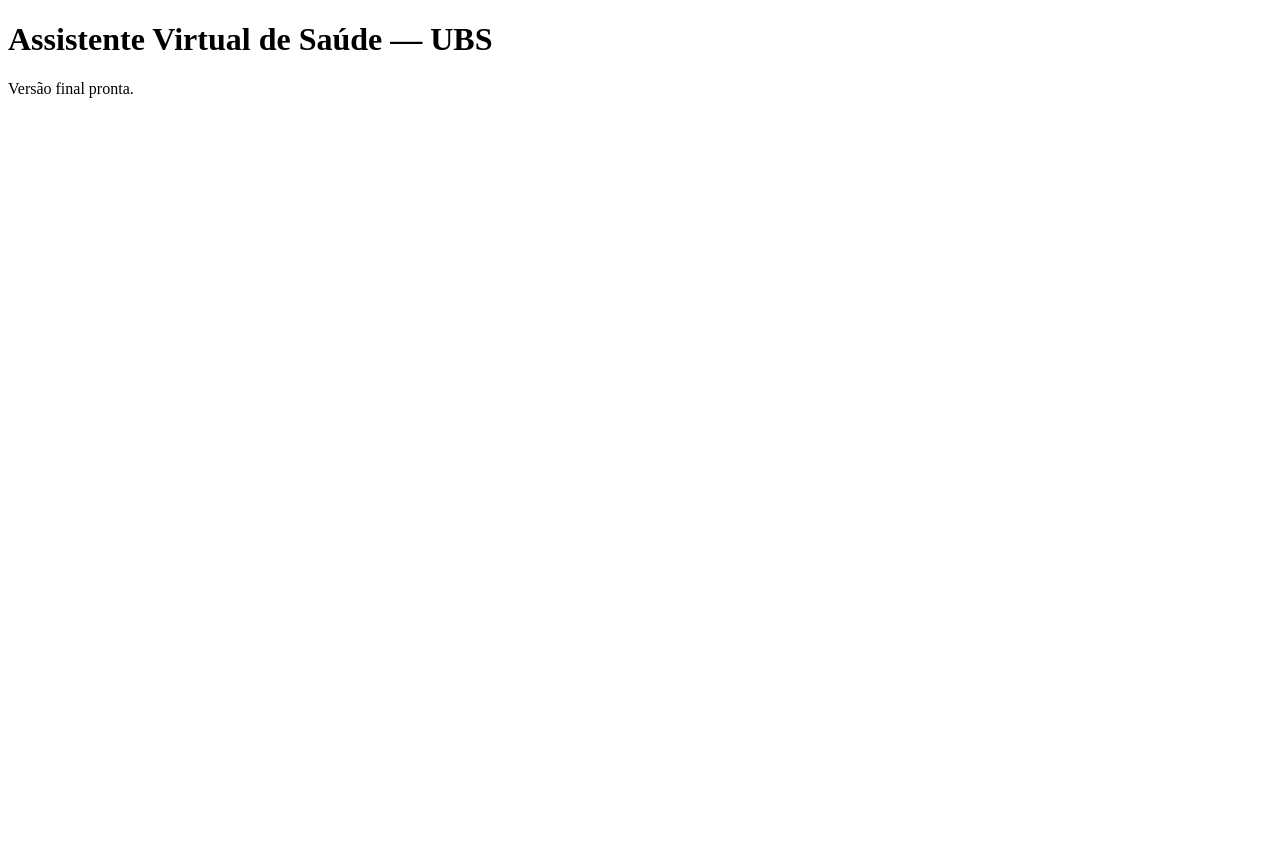
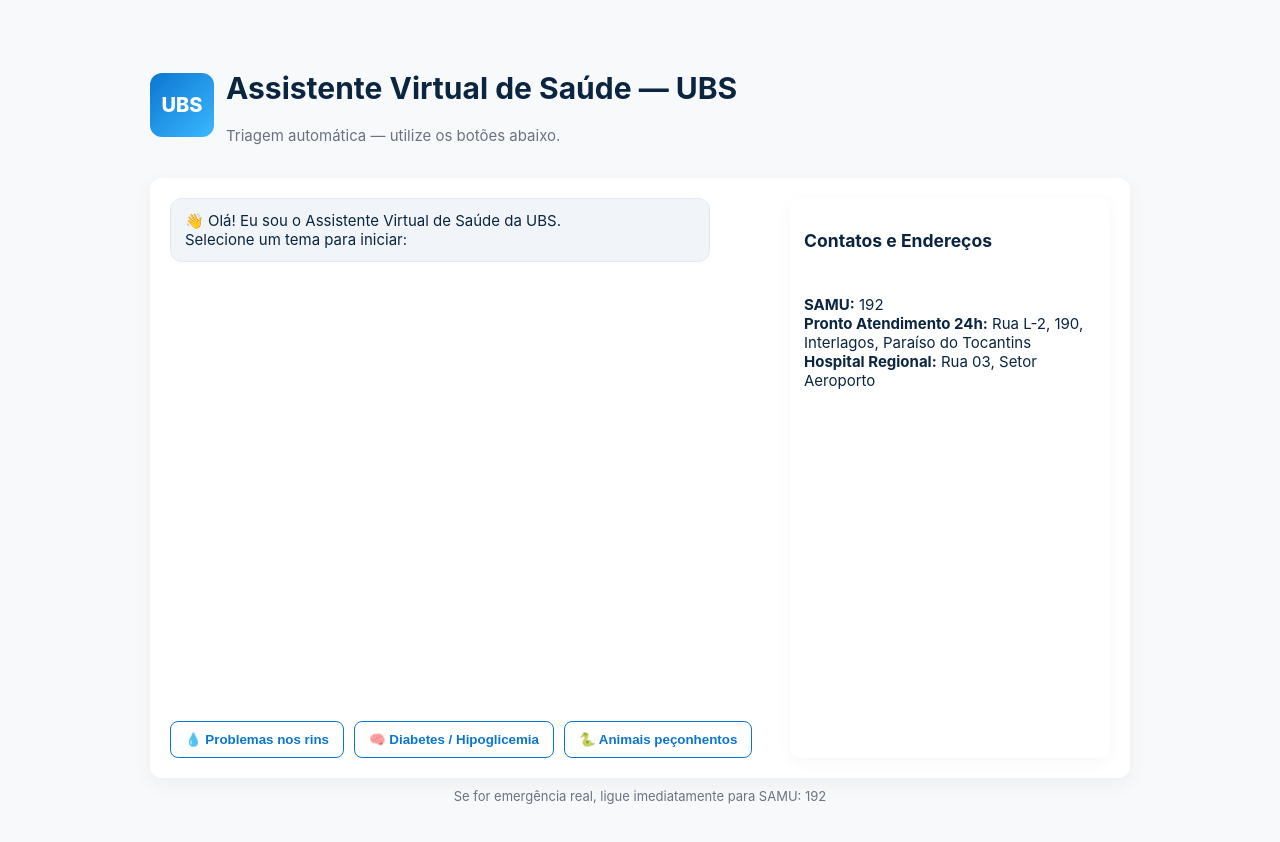
Before and after one commit to edowardaIT/site-saude, a plain HTML site: page index.html in a window 1280 px wide. Before the commit the page ends 800 px from the top, so only its background shows below. Drawn offline with Linux system fonts and the light colour scheme.

Commit message:
Add files via upload

```diff
--- a/index.html
+++ b/index.html
@@ -1 +1,89 @@
-<!doctype html><html><body><h1>Assistente Virtual de Saúde — UBS</h1><p>Versão final pronta.</p></body></html>
+<!doctype html>
+<html lang="pt-BR">
+<head>
+<meta charset="utf-8">
+<meta name="viewport" content="width=device-width,initial-scale=1">
+<title>Assistente Virtual de Saúde — UBS</title>
+<link rel="icon" href="data:,">
+<style>
+:root{
+  --bg:#f8f9fa;
+  --card:#ffffff;
+  --accent:#0b76d1;
+  --danger:#c22b2b;
+  --text:#0b2540;
+  --muted:#6b7280;
+  font-family:Inter,system-ui;
+}
+body{background:var(--bg);color:var(--text);margin:0;font-size:15px;}
+.container{max-width:980px;margin:30px auto;padding:20px;}
+header{display:flex;align-items:center;gap:12px;margin-bottom:18px;}
+.logo{width:64px;height:64px;border-radius:12px;background:linear-gradient(135deg,var(--accent),#3bb8ff);color:white;display:flex;align-items:center;justify-content:center;font-weight:800;font-size:20px;}
+.card{background:var(--card);border-radius:12px;box-shadow:0 6px 20px rgba(0,0,0,0.05);padding:20px;display:grid;grid-template-columns:1fr 320px;gap:20px;min-height:560px;}
+.chat{display:flex;flex-direction:column;gap:12px;}
+.messages{flex:1;overflow:auto;display:flex;flex-direction:column;gap:12px;}
+.bubble{padding:12px 14px;border-radius:12px;background:#f1f5f9;border:1px solid #e2e8f0;max-width:85%;}
+.options{display:flex;flex-wrap:wrap;gap:10px;}
+.btn{padding:10px 14px;border:1px solid var(--accent);border-radius:8px;background:white;color:var(--accent);font-weight:600;cursor:pointer;}
+.btn:hover{background:#eaf3ff;}
+.panel{background:var(--card);border-radius:10px;padding:14px;box-shadow:0 4px 16px rgba(0,0,0,0.04);display:flex;flex-direction:column;gap:12px;}
+.emergency{background:linear-gradient(90deg,var(--danger),#ff6b6b);color:white;padding:12px;border-radius:10px;font-weight:700;display:none;}
+.floating{position:fixed;right:18px;bottom:18px;background:var(--danger);color:white;padding:12px 14px;border-radius:999px;font-weight:700;text-decoration:none;display:none;}
+footer{font-size:13px;color:var(--muted);margin-top:10px;text-align:center;}
+@media(max-width:900px){.card{grid-template-columns:1fr;}}
+</style>
+</head>
+<body>
+<div class="container">
+  <header>
+    <div class="logo">UBS</div>
+    <div>
+      <h1>Assistente Virtual de Saúde — UBS</h1>
+      <p style="color:var(--muted)">Triagem automática — utilize os botões abaixo.</p>
+    </div>
+  </header>
+
+  <main class="card">
+    <section class="chat">
+      <div id="messages" class="messages"></div>
+      <div id="options" class="options"></div>
+    </section>
+    <aside class="panel">
+      <h3>Contatos e Endereços</h3>
+      <p><strong>SAMU:</strong> 192<br>
+      <strong>Pronto Atendimento 24h:</strong> Rua L-2, 190, Interlagos, Paraíso do Tocantins<br>
+      <strong>Hospital Regional:</strong> Rua 03, Setor Aeroporto</p>
+      <div id="emergency" class="emergency">🚨 EMERGÊNCIA DETECTADA — Ligue 192</div>
+    </aside>
+  </main>
+
+  <footer>Se for emergência real, ligue imediatamente para SAMU: 192</footer>
+</div>
+<a id="callBtn" class="floating" href="tel:192">📞 Ligar 192</a>
+
+<script>
+const msgBox=document.getElementById('messages');
+const opts=document.getElementById('options');
+const emer=document.getElementById('emergency');
+const callBtn=document.getElementById('callBtn');
+function msg(t){const d=document.createElement('div');d.className='bubble';d.innerHTML=t;msgBox.appendChild(d);msgBox.scrollTop=msgBox.scrollHeight;}
+function setOpts(a){opts.innerHTML='';a.forEach(o=>{const b=document.createElement('button');b.className='btn';b.textContent=o.label;b.onclick=()=>sel(o.id);opts.appendChild(b);});}
+function emergency(on){emer.style.display=on?'block':'none';callBtn.style.display=on?'inline-block':'none';}
+const flow={
+ start:{t:'👋 Olá! Eu sou o Assistente Virtual de Saúde da UBS.<br>Selecione um tema para iniciar:',o:[{id:'rins',label:'💧 Problemas nos rins'},{id:'diab',label:'🧠 Diabetes / Hipoglicemia'},{id:'ven',label:'🐍 Animais peçonhentos'}]},
+ rins:{t:'Você apresenta dor intensa, febre ou sangue na urina?',o:[{id:'rinsE',label:'Sim'},{id:'rinsN',label:'Não'}]},
+ rinsE:{t:'🚨 Emergência! Procure atendimento imediato ou ligue 192.<br><strong>Endereços:</strong><br>Pronto Atendimento 24h — Rua L-2, 190, Interlagos<br>Hospital Regional — Rua 03, Setor Aeroporto',em:true,o:[{id:'start',label:'Voltar ao início'}]},
+ rinsN:{t:'Recomendações:<br>- Hidrate-se bem.<br>- Analgésicos simples se indicados.<br>- Procure consulta médica para investigação.<br>- Se surgirem febre, vômitos ou dor intensa, busque atendimento.',o:[{id:'start',label:'Voltar ao início'}]},
+ diab:{t:'Você tem sintomas como tontura, fraqueza, suor frio ou confusão?',o:[{id:'diabS',label:'Sim'},{id:'diabN',label:'Não'}]},
+ diabS:{t:'Pode ser hipoglicemia!<br>- Tome 1 copo de suco ou 1 colher de açúcar dissolvido em água.<br>- Reavalie em 15 minutos.<br>- Se não melhorar, ligue 192 ou vá ao hospital.',o:[{id:'start',label:'Voltar ao início'}]},
+ diabN:{t:'Mantenha dieta e medicação conforme orientação médica.<br>Se sentir mal-estar, procure atendimento médico.',o:[{id:'start',label:'Voltar ao início'}]},
+ ven:{t:'Ocorreu picada de cobra, escorpião ou outro animal?',o:[{id:'venS',label:'Sim'},{id:'venN',label:'Não'}]},
+ venS:{t:'🚨 Emergência!<br>- Lave o local com água e sabão.<br>- Não faça torniquete nem cortes.<br>- Mantenha o membro imóvel e ligue 192.<br>Pronto Atendimento 24h — Rua L-2, 190, Interlagos<br>Hospital Regional — Rua 03, Setor Aeroporto',em:true,o:[{id:'start',label:'Voltar ao início'}]},
+ venN:{t:'Evite contato com animais peçonhentos. Em caso de acidente, procure atendimento médico.',o:[{id:'start',label:'Voltar ao início'}]}
+};
+function sel(id){const n=flow[id];msg(n.t);emergency(!!n.em);setOpts(n.o);}
+function start(){msgBox.innerHTML='';emergency(false);msg(flow.start.t);setOpts(flow.start.o);}
+start();
+</script>
+</body>
+</html>
```
Also changed, not shown: 1 other file.
